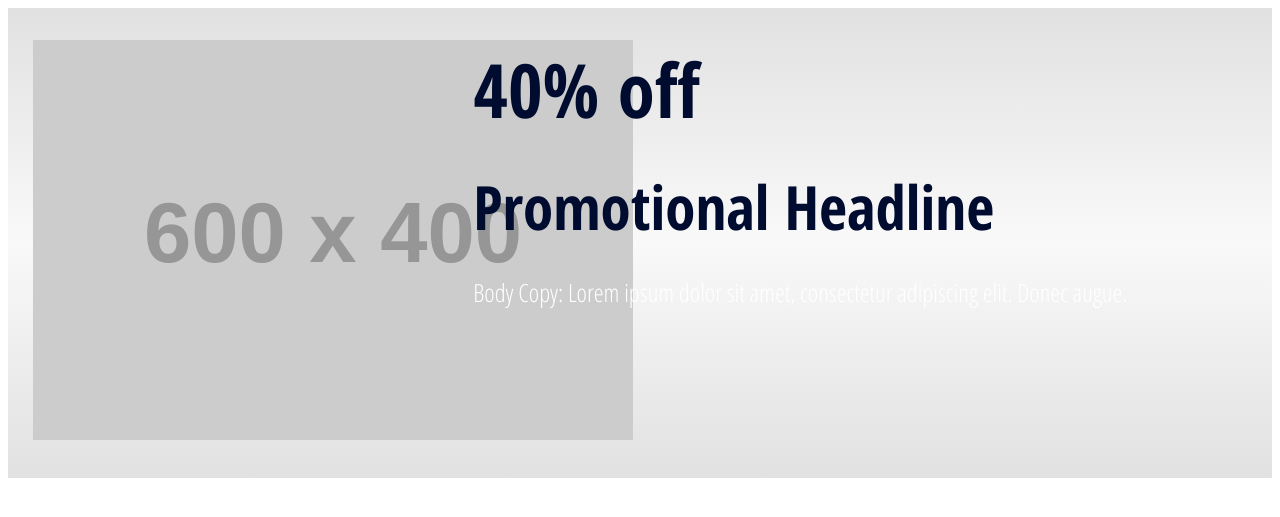
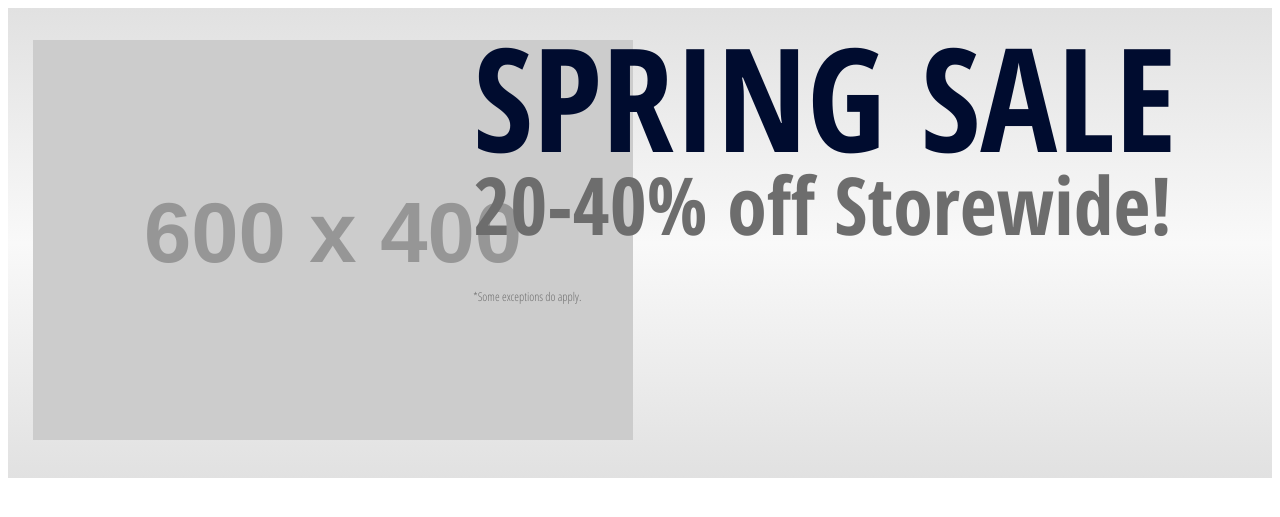
Before and after one commit to kaylaaraujo/ecommerce-website, a Jekyll site: the page styleguide/bucket-large.html, which Jekyll copies as it is, in a window 1280 px wide. Shown: the top 517 px of the page. Built offline with Jekyll 4.4.1, drawn with Linux system fonts in a browser that asks for light colours; Markdown is read by kramdown in place of the engine named in the settings.

Commit message:
changed content to match website

```diff
--- a/styleguide/bucket-large.html
+++ b/styleguide/bucket-large.html
@@ -13,13 +13,13 @@
 <body>
 
 	<div class="media bucket">
-    	<div class="media-img">
-        	<img src="http://placehold.it/600x400" alt="">
+    	<div class="media-img unit-s-1 unit-m-1-2 unit-l-1-3">
+        	<img class="img-flex"src="http://placehold.it/600x400" alt="">
        </div>
 		<div class="media-body">
-			<h1 class="yotta">40% off</h1>
-			<h2 class="zetta">Promotional Headline</h2>
-			<p class="giga">Body Copy: Lorem ipsum dolor sit amet, consectetur adipiscing elit. Donec augue.</p>
+			<h1 class="promo-h1">SPRING SALE</h1>
+			<h2 class="promo-h2">20-40% off Storewide!</h2>
+			<p class="promo-giga">*Some exceptions do apply.</p>
 		</div>
 	</div>
 
```
